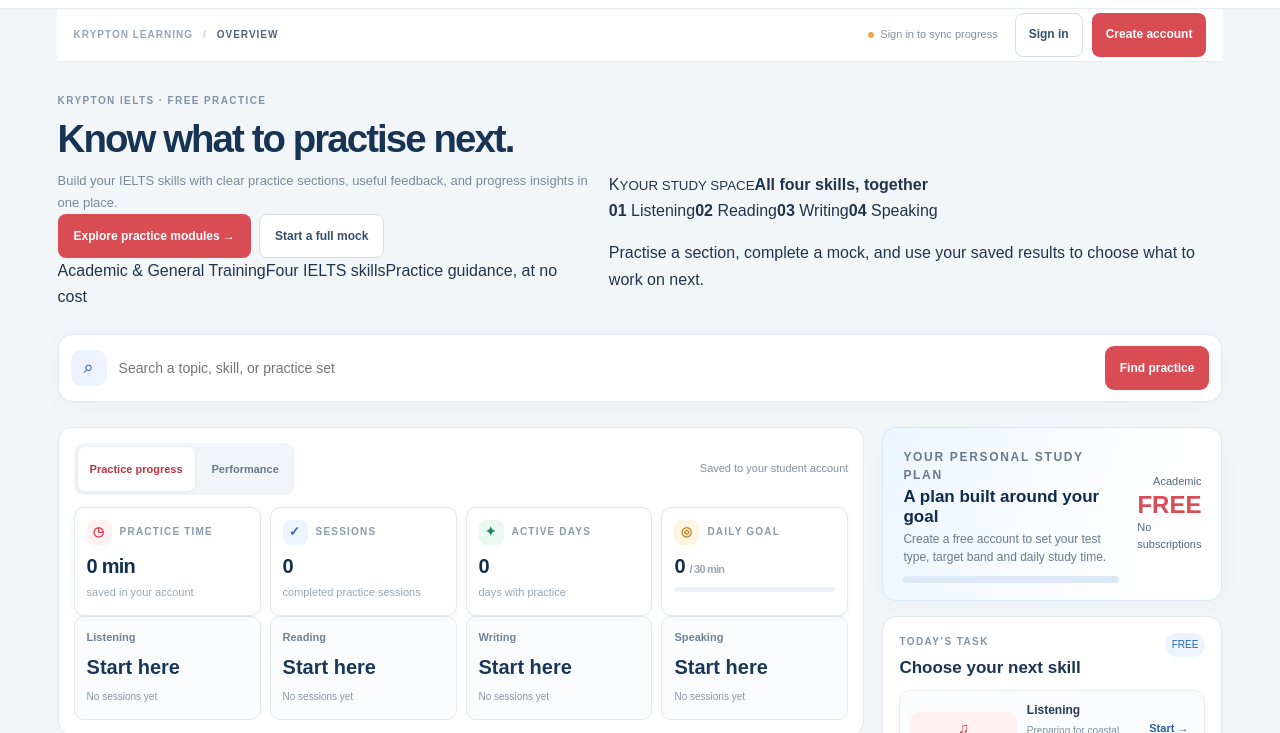
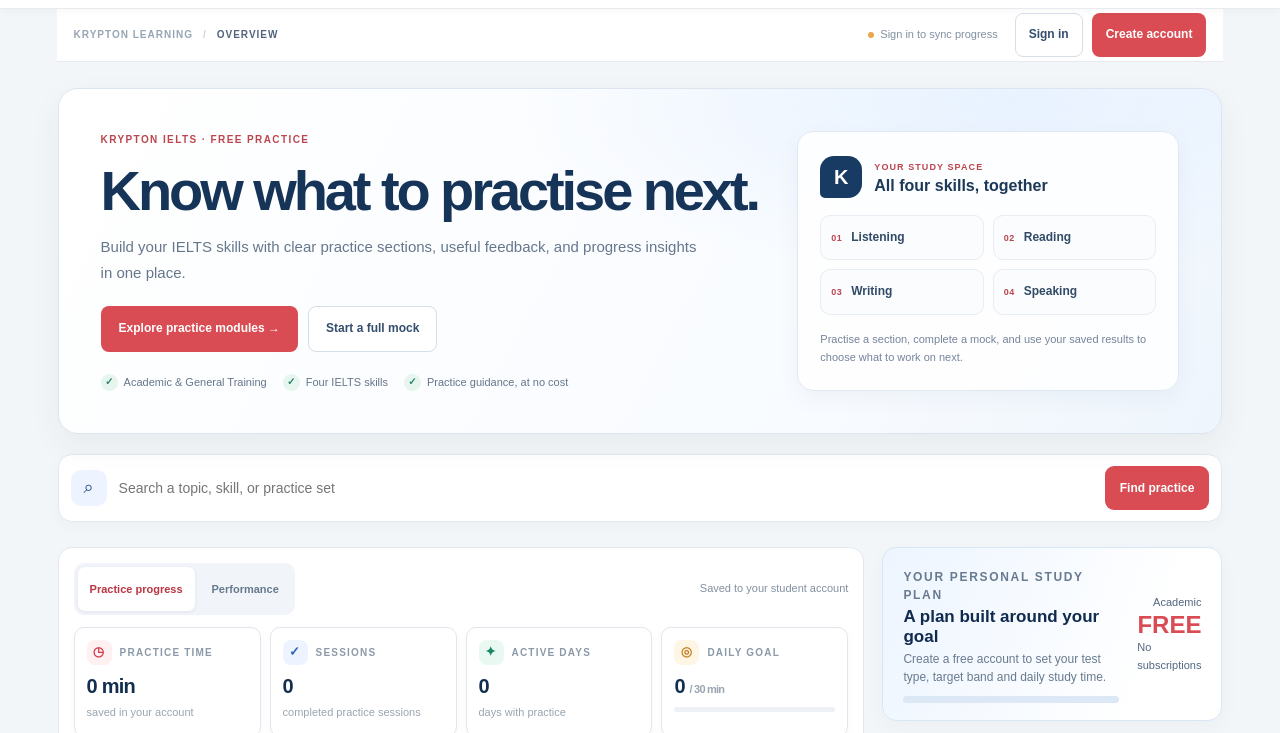
Before and after one commit to careerkrypton-jpg/krypton-ielts-practice, a plain HTML site: page index.html in a window 1280 px wide. Shown: the part 67-800 px from the top of the page. Drawn offline with nearby package versions, Linux system fonts and the light colour scheme.

Commit message:
Style the Krypton IELTS welcome dashboard

```diff
--- a/alfa-inspired.css
+++ b/alfa-inspired.css
@@ -65,3 +65,27 @@ body{background:#f3f6f8;color:#20354d;font-family:"DM Sans",sans-serif}
  .hero-row{align-items:flex-start;flex-direction:column;padding:22px 0 17px}
  .org-module-grid,.org-part-grid,.org-topic-grid,.org-mock-grid,.lesson-list,.mock-grid{grid-template-columns:1fr}
 }
+
+/* Krypton IELTS welcome page, inspired by clear IELTS preparation landing pages. */
+.hero-row.krypton-welcome-card{display:grid;grid-template-columns:minmax(0,1.4fr) minmax(280px,.8fr);align-items:stretch;gap:28px;position:relative;overflow:hidden;margin:26px 0 20px;padding:clamp(24px,4vw,42px);border:1px solid #dce5ef;border-radius:20px;background:radial-gradient(ellipse at 82% 4%,#e8f2ff 0,transparent 37%),linear-gradient(118deg,#fff 0%,#f8fbff 70%,#eef5fc 100%);box-shadow:0 12px 32px rgba(20,48,78,.055)}
+.krypton-welcome-copy{display:flex;flex-direction:column;align-items:flex-start;justify-content:center;min-width:0}
+.krypton-welcome-card .eyebrow{color:#bd454d;font-size:10px;letter-spacing:.14em}
+.krypton-welcome-card h1{max-width:670px;margin:5px 0 10px;color:#163457;font:800 clamp(32px,4.6vw,56px)/1.06 Manrope,sans-serif;letter-spacing:-.055em}
+.krypton-welcome-card .hero-copy{max-width:610px;margin:4px 0 21px;color:#66778b;font-size:15px;line-height:1.7}
+.krypton-welcome-card .hero-actions{flex-wrap:wrap;gap:10px}
+.krypton-welcome-card .button{min-height:44px;padding:12px 17px;font-size:12px}
+.krypton-welcome-facts{display:flex;flex-wrap:wrap;gap:8px 16px;margin-top:22px;color:#65768a;font-size:11px}
+.krypton-welcome-facts span{display:inline-flex;align-items:center;gap:6px}
+.krypton-welcome-facts span:before{content:"✓";display:grid;place-items:center;width:17px;height:17px;border-radius:50%;background:#e7f5ef;color:#208368;font-size:10px;font-weight:800}
+.krypton-welcome-side{align-self:stretch;display:flex;flex-direction:column;justify-content:center;min-width:0;padding:22px;border:1px solid #e0e8f1;border-radius:16px;background:rgba(255,255,255,.88);box-shadow:0 8px 24px rgba(24,51,84,.045)}
+.krypton-welcome-side-top{display:flex;align-items:center;gap:12px;margin-bottom:17px}
+.krypton-welcome-orbit{display:grid;place-items:center;width:42px;height:42px;border-radius:14px 14px 14px 5px;background:#173b63;color:#fff;font:800 20px Manrope,sans-serif}
+.krypton-welcome-side-top>span:last-child{display:grid;gap:3px}
+.krypton-welcome-side-top small{color:#bd454d;font-size:9px;font-weight:800;letter-spacing:.12em}
+.krypton-welcome-side-top strong{color:#1d3958;font:700 16px Manrope,sans-serif}
+.krypton-welcome-skill-grid{display:grid;grid-template-columns:repeat(2,minmax(0,1fr));gap:9px}
+.krypton-welcome-skill-grid span{display:flex;align-items:center;gap:9px;padding:12px 10px;border:1px solid #e7edf3;border-radius:10px;background:#fbfcfe;color:#314b67;font-size:12px;font-weight:700}
+.krypton-welcome-skill-grid b{color:#ba4650;font-size:9px;letter-spacing:.05em}
+.krypton-welcome-side>p{margin:15px 0 0;color:#75849a;font-size:11px;line-height:1.65}
+@media(max-width:850px){.hero-row.krypton-welcome-card{grid-template-columns:1fr;gap:20px}.krypton-welcome-side{max-width:none}}
+@media(max-width:600px){.hero-row.krypton-welcome-card{margin:18px 0;padding:21px;border-radius:15px}.krypton-welcome-card h1{font-size:34px}.krypton-welcome-card .hero-copy{font-size:13px}.krypton-welcome-card .hero-actions{width:100%}.krypton-welcome-card .hero-actions .button{flex:1 1 100%}.krypton-welcome-facts{display:grid;gap:8px;margin-top:17px}.krypton-welcome-side{padding:16px}.krypton-welcome-skill-grid span{padding:10px 8px;font-size:11px}}
```
